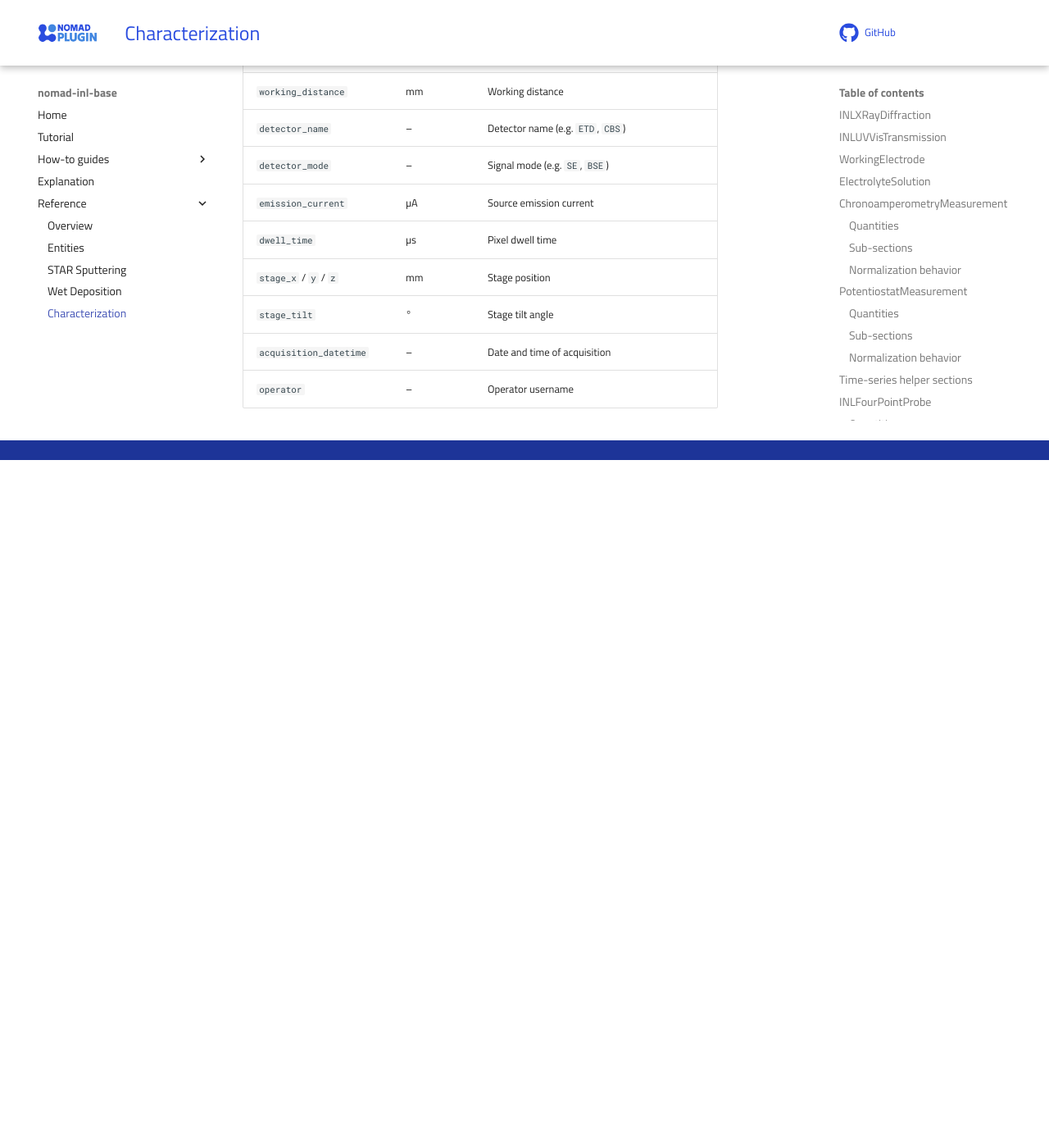
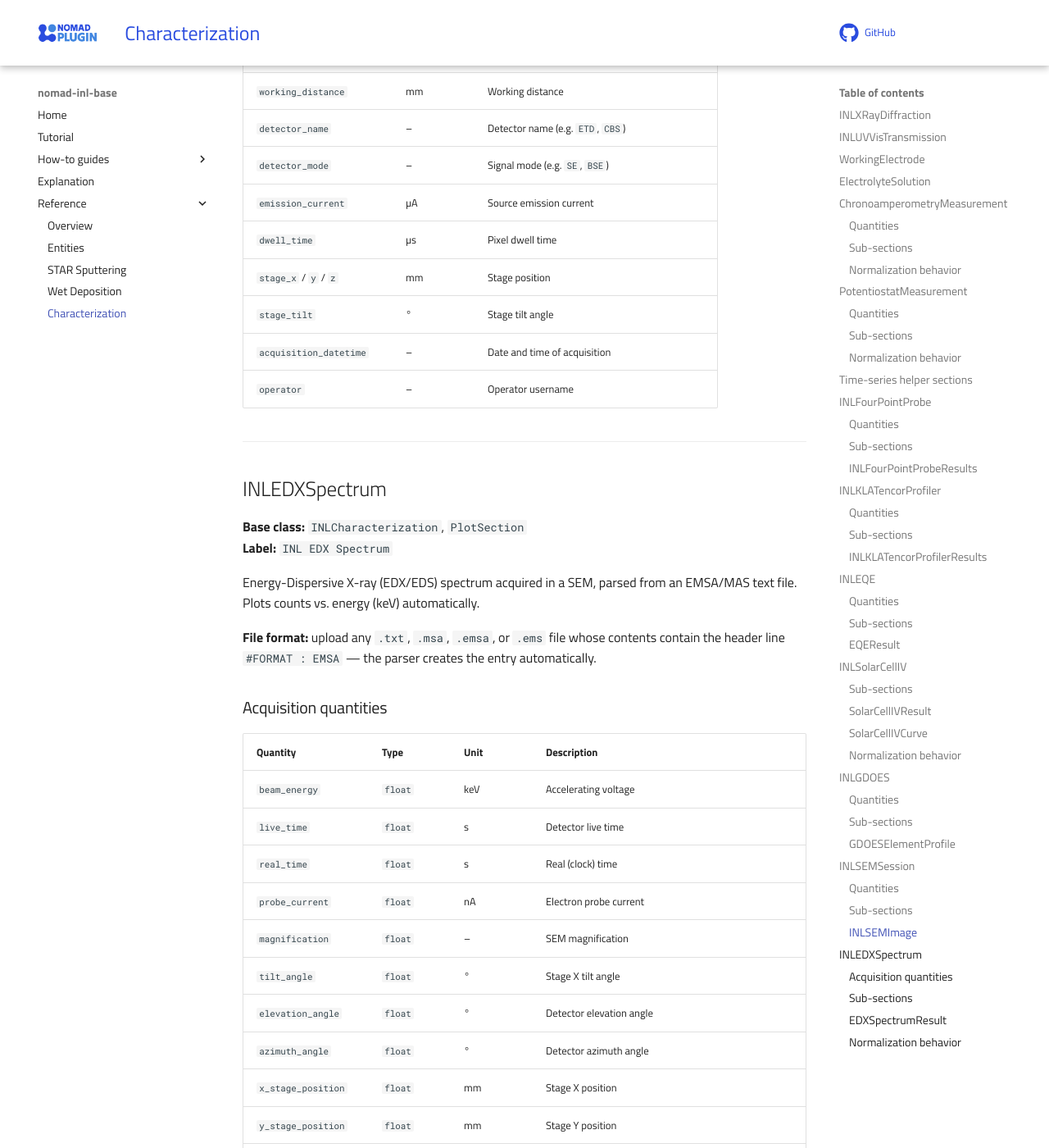
Before and after one commit to GarzonDiegoFEUP/nomad-inl-base, an MkDocs documentation site: the page built from docs/reference/characterization.md, in a window 1280 px wide and 1400 px high, scrolled down 12417 px. Shown: the whole window at 82% size. Built offline with MkDocs 1.6.1 and Material for MkDocs 9.7.7, drawn with Linux system fonts in a browser that asks for light colours; comment, search, counter and statistics services are not loaded; before the commit the page ends 12978 px from its top, so only the background shows below that; some of the changed text lies outside the part shown.

Commit message:
docs: add INLEDXSpectrum schema, update file naming tables and intro

```diff
--- a/docs/reference/characterization.md
+++ b/docs/reference/characterization.md
@@ -427,3 +427,55 @@ Holds pixel data and all acquisition metadata for one image. A calibrated
 | `stage_tilt` | ° | Stage tilt angle |
 | `acquisition_datetime` | – | Date and time of acquisition |
 | `operator` | – | Operator username |
+
+---
+
+## INLEDXSpectrum
+
+**Base class:** `INLCharacterization`, `PlotSection`
+**Label:** `INL EDX Spectrum`
+
+Energy-Dispersive X-ray (EDX/EDS) spectrum acquired in a SEM, parsed from an
+EMSA/MAS text file. Plots counts vs. energy (keV) automatically.
+
+**File format:** upload any `.txt`, `.msa`, `.emsa`, or `.ems` file whose
+contents contain the header line `#FORMAT : EMSA` — the parser creates the
+entry automatically.
+
+### Acquisition quantities
+
+| Quantity | Type | Unit | Description |
+|----------|------|------|-------------|
+| `beam_energy` | `float` | keV | Accelerating voltage |
+| `live_time` | `float` | s | Detector live time |
+| `real_time` | `float` | s | Real (clock) time |
+| `probe_current` | `float` | nA | Electron probe current |
+| `magnification` | `float` | – | SEM magnification |
+| `tilt_angle` | `float` | ° | Stage X tilt angle |
+| `elevation_angle` | `float` | ° | Detector elevation angle |
+| `azimuth_angle` | `float` | ° | Detector azimuth angle |
+| `x_stage_position` | `float` | mm | Stage X position |
+| `y_stage_position` | `float` | mm | Stage Y position |
+| `z_stage_position` | `float` | mm | Stage Z / working distance |
+| `signal_type` | `str` | – | Signal type from EMSA header (e.g. `EDS`) |
+| `n_channels` | `int` | – | Number of spectrum channels |
+| `energy_per_channel` | `float` | keV | Energy width per channel (XPERCHAN) |
+| `energy_offset` | `float` | keV | Energy offset of channel zero (OFFSET) |
+| `vendor_annotations` | `str` | – | Raw vendor-specific header lines (e.g. Oxford Instruments) |
+
+### Sub-sections
+
+| Sub-section | Type | Description |
+|-------------|------|-------------|
+| `results` | `EDXSpectrumResult` (repeats) | Raw spectral data |
+
+### EDXSpectrumResult
+
+| Quantity | Unit | Description |
+|----------|------|-------------|
+| `energy_axis` | keV | Energy axis values (one per channel) |
+| `counts` | – | Raw X-ray counts per channel |
+
+### Normalization behavior
+
+- Plots counts vs. energy (keV) for the first `EDXSpectrumResult`
```
Also changed, not shown: README.md (+1 -0 lines), docs/how_to/use_this_plugin.md (+9 -0 lines), docs/index.md (+2 -1 lines), docs/reference/references.md (+1 -1 lines).
